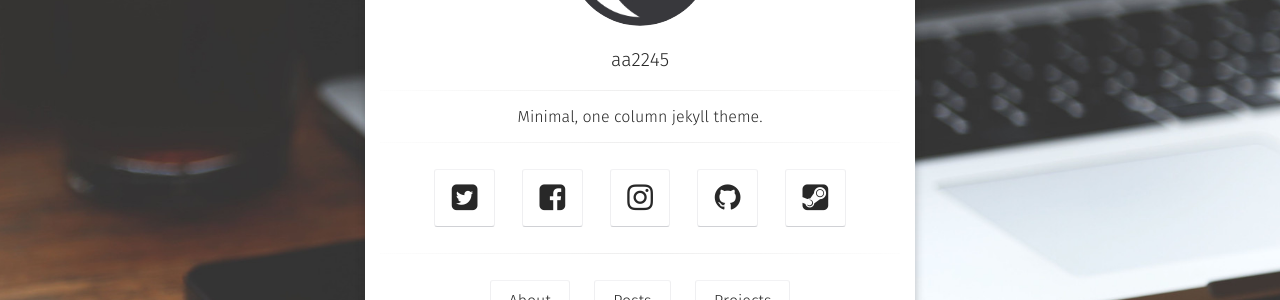
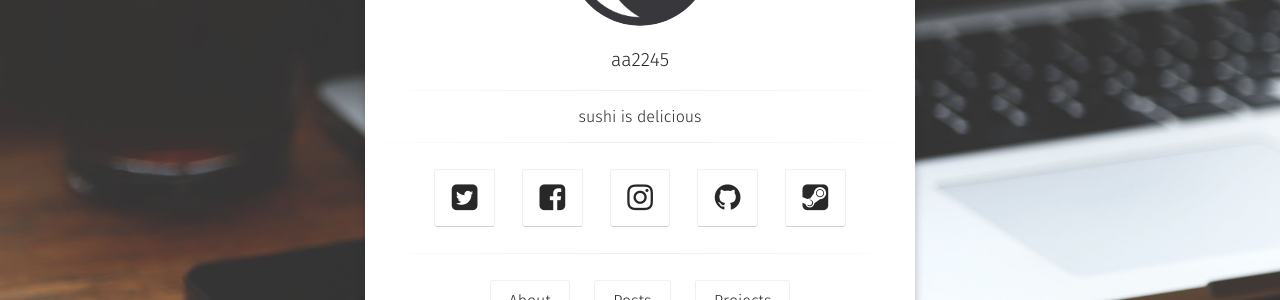
Before and after one commit to aa2245/aa2245.github.com, a Jekyll site: the page built from index.html, in a window 1280 px wide. Shown: the part 350-650 px from the top of the page. Built offline with Jekyll 4.4.1, drawn with Linux system fonts in a browser that asks for light colours; some web fonts are replaced.

Commit message:
Update _config.yml

```diff
--- a/_config.yml
+++ b/_config.yml
@@ -1,7 +1,7 @@
 # Site
 title:              aa2245
-bio:                'Minimal, one column jekyll theme.'
-description:        "HELLOOOO"
+bio:                'sushi is delicious'
+description:        "Moon is a minimal, one column jekyll theme for your blog."
 reading_time:       true
 words_per_minute:   200
 logo:               'assets/img/logo.png'
```
